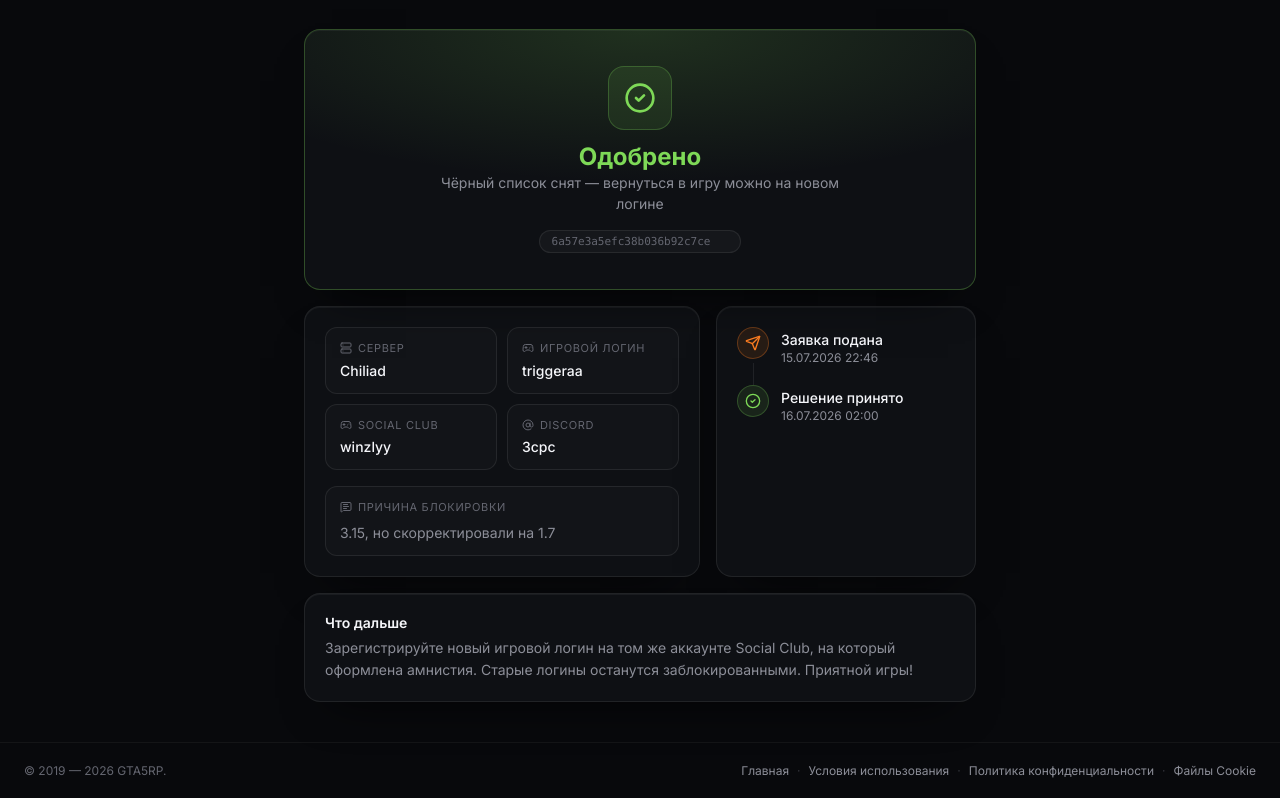
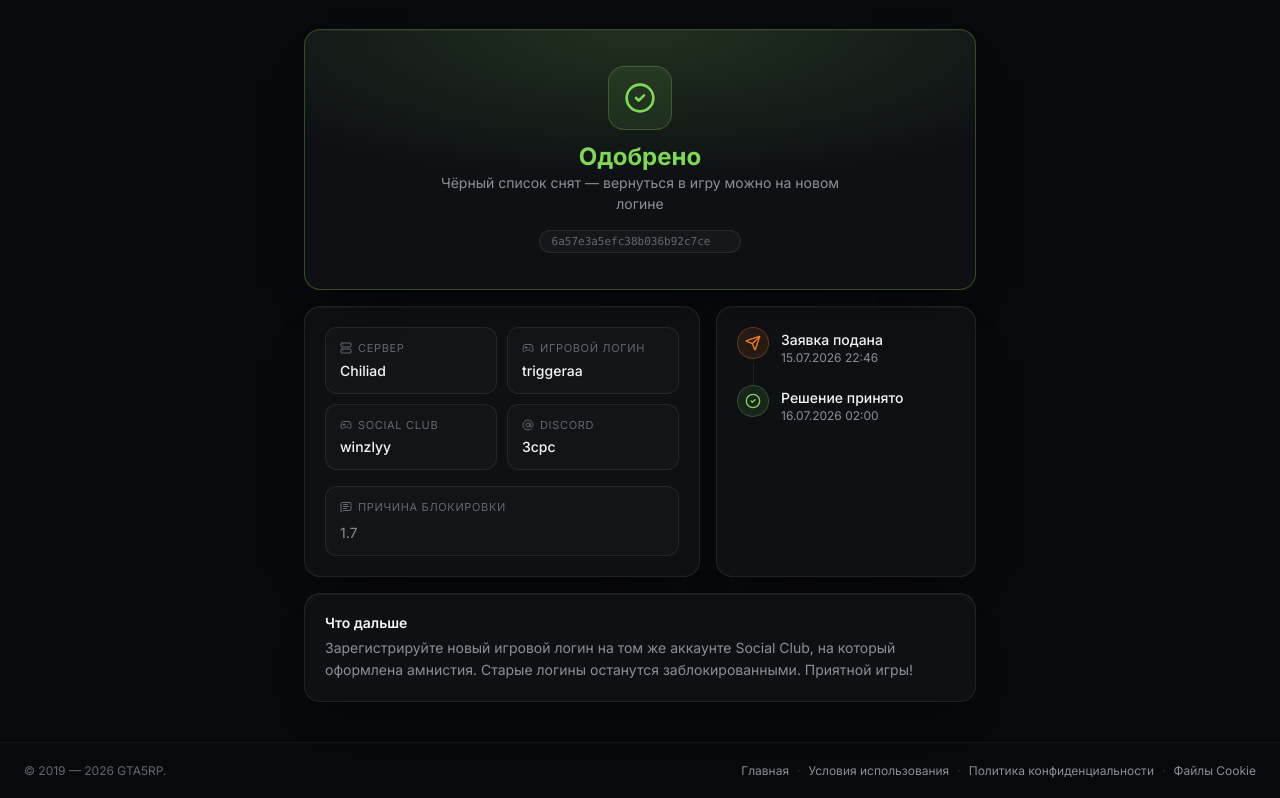
Before and after one commit to kiyuwww/gta5rp, a plain HTML site: page index.html in a window 1280 px wide. Shown: the part 68-866 px from the top of the page. Drawn offline with Linux system fonts and the light colour scheme.

Commit message:
Update index.html

```diff
--- a/index.html
+++ b/index.html
@@ -521,7 +521,7 @@
               </svg>
               Причина блокировки
             </span>
-            <p class="info-value">3.15, но скорректировали на 1.7</p>
+            <p class="info-value">1.7</p>
           </div>
         </div>
         <div class="card timeline-card">
```
